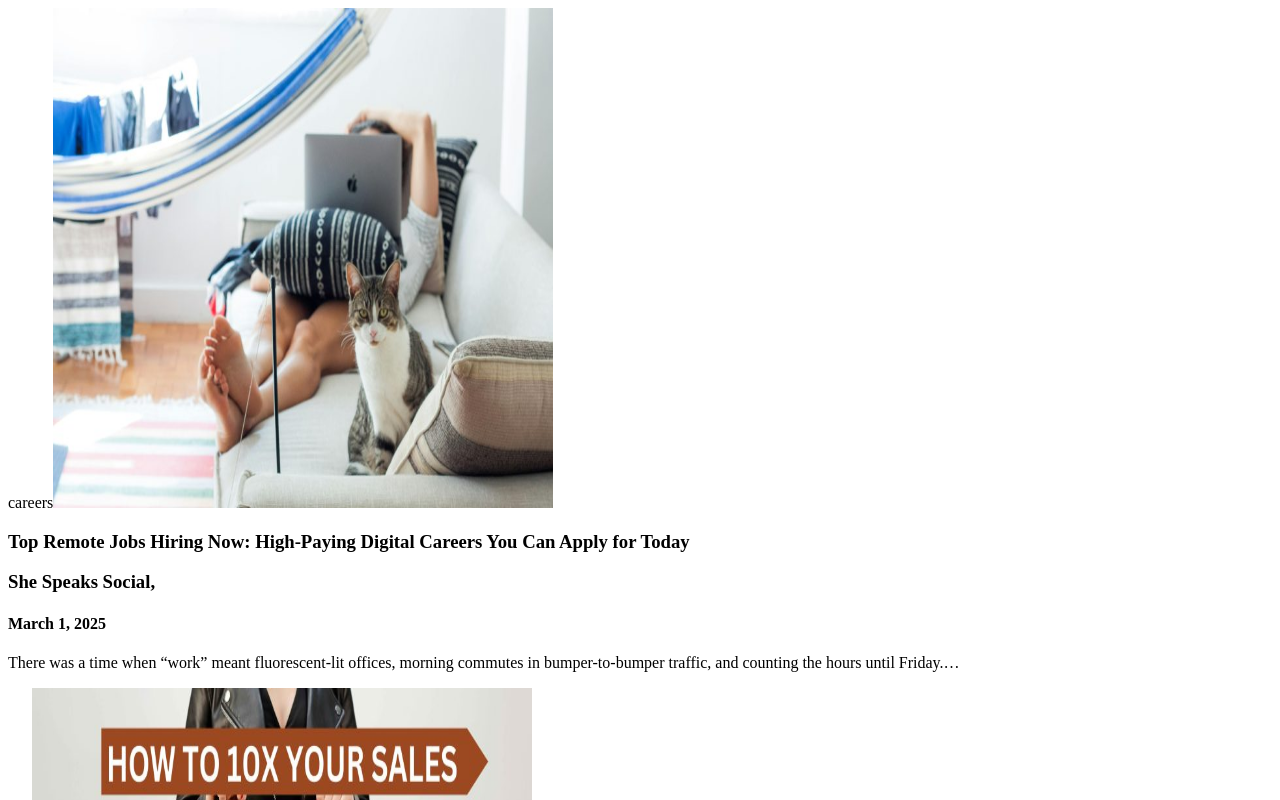
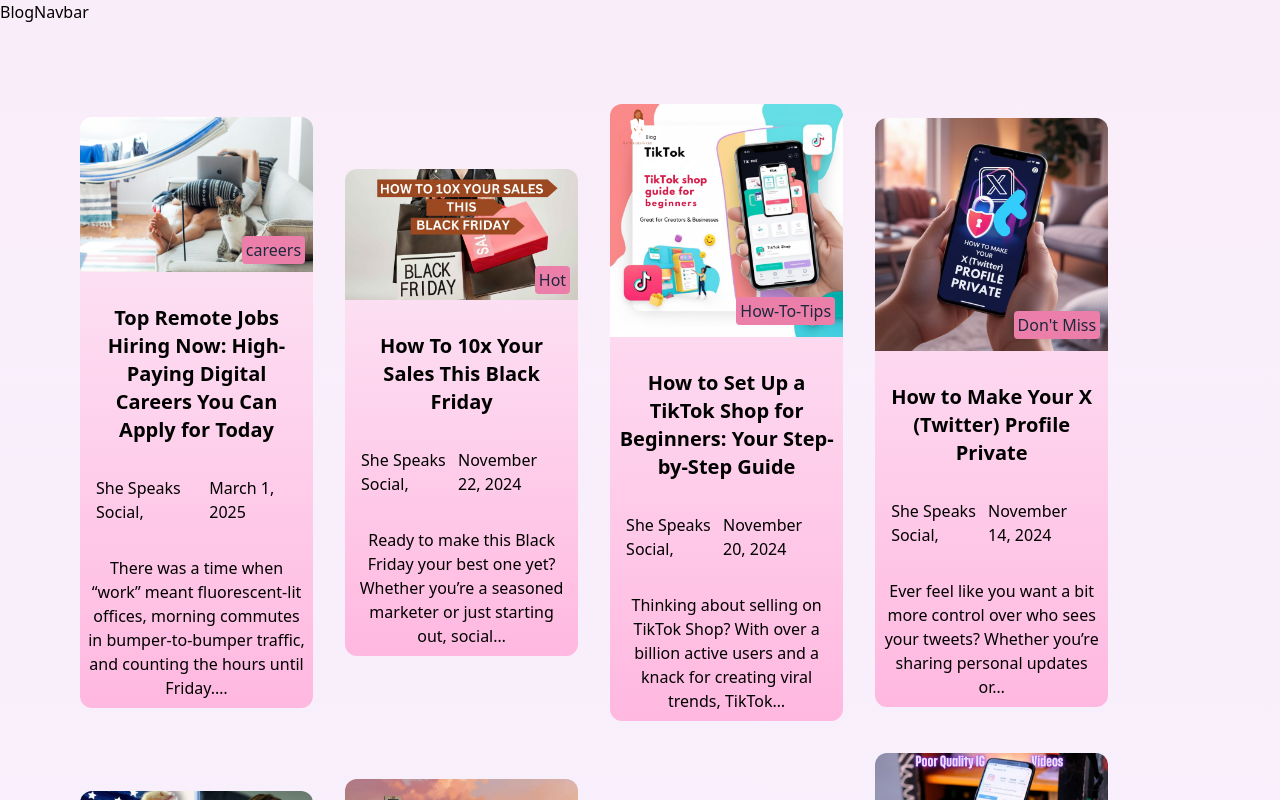
Before and after one commit to MatthewsRicky/shespeaksocial, a Next.js app: page /blog in a window 1280 px wide. Shown: the top 800 px of the page. Built offline with nearby package versions, Linux system fonts and the light colour scheme.

Commit message:
Blog layout file

```diff
--- /dev/null
+++ b/app/(blog)/blog/layout.tsx
@@ -0,0 +1,41 @@
+import type { Metadata } from "next";
+import { Geist, Geist_Mono } from "next/font/google";
+import "../../globals.css";
+
+import React from "react";
+import BlogNavbar from "@/components/BlogNavbar";
+
+const geistSans = Geist({
+	variable: "--font-geist-sans",
+	subsets: ["latin"],
+});
+
+const geistMono = Geist_Mono({
+	variable: "--font-geist-mono",
+	subsets: ["latin"],
+});
+
+export const metadata: Metadata = {
+	title: "Blog",
+	description: "This blog is attached to the shespeaksocial.com website." +
+		" Educational services available as well as custom made brand campaigns,"
+};
+
+export default function RootLayout({
+	                                   children,
+                                   }: Readonly<{
+	children: React.ReactNode;
+}>) {
+	return (
+		<html lang="en">
+			<body
+				className={`${geistSans.variable} ${geistMono.variable} antialiased`}
+			>
+				<div>
+					<BlogNavbar />
+					{children}
+				</div>
+			</body>
+		</html>
+	);
+}
```
